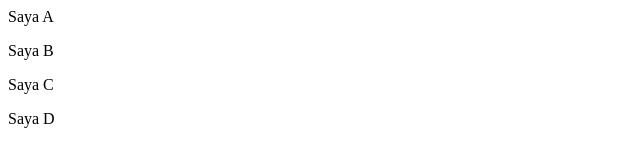
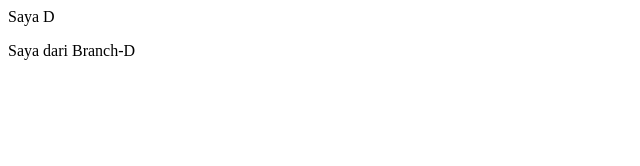
Before and after one commit to mohafifudin/kelompokcoba.github.io, a plain HTML site: page index.html in a window 1280 px wide. Shown: the whole page, without its empty margins (0-640 px from the left). Drawn offline with Linux system fonts and the light colour scheme.

Commit message:
commit dari branch D ke master branch D

```diff
--- a/index.html
+++ b/index.html
@@ -1,7 +1,2 @@
-<p>Saya A</p>
-
-<p>Saya B</p>
-
-<p>Saya C</p>
-
 <p>Saya D</p>
+<p>Saya dari Branch-D</p>
```
